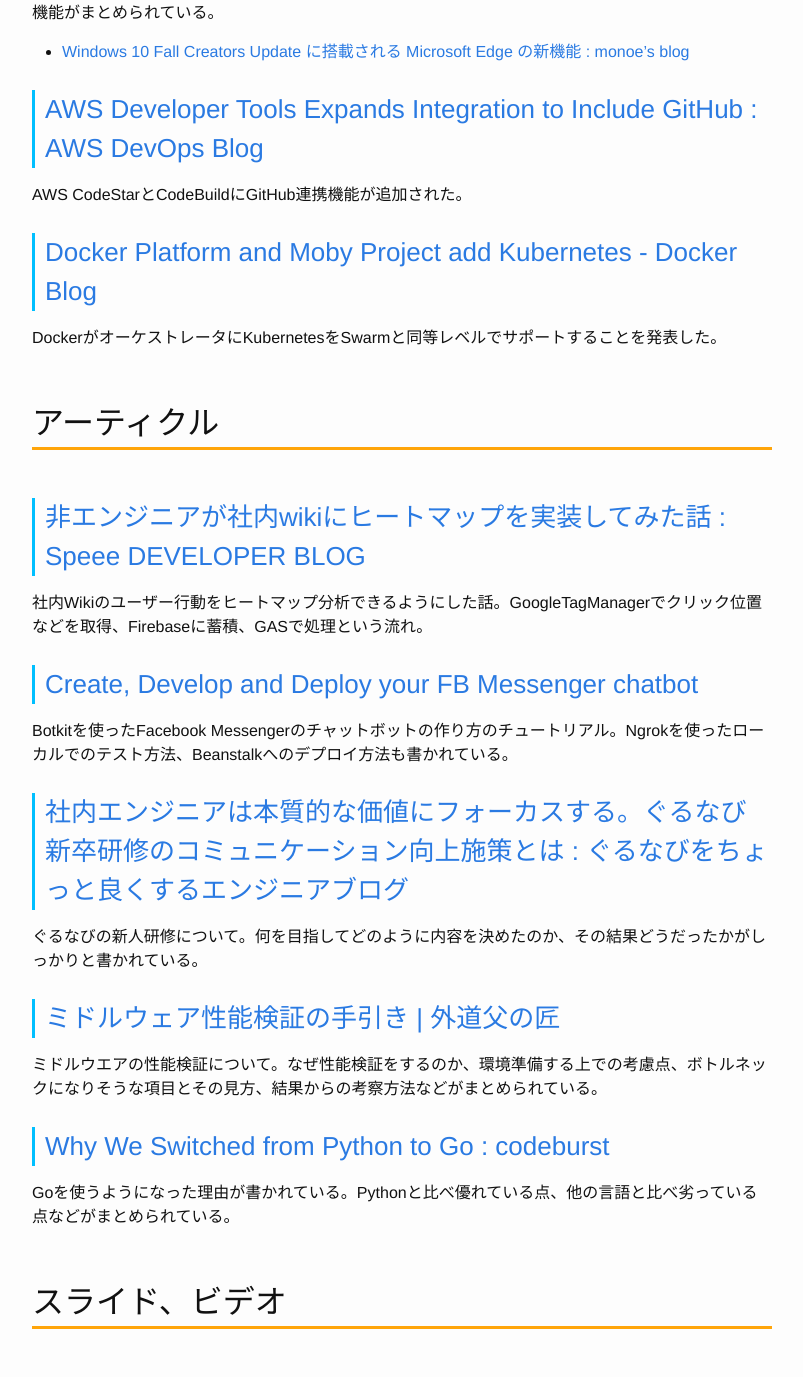
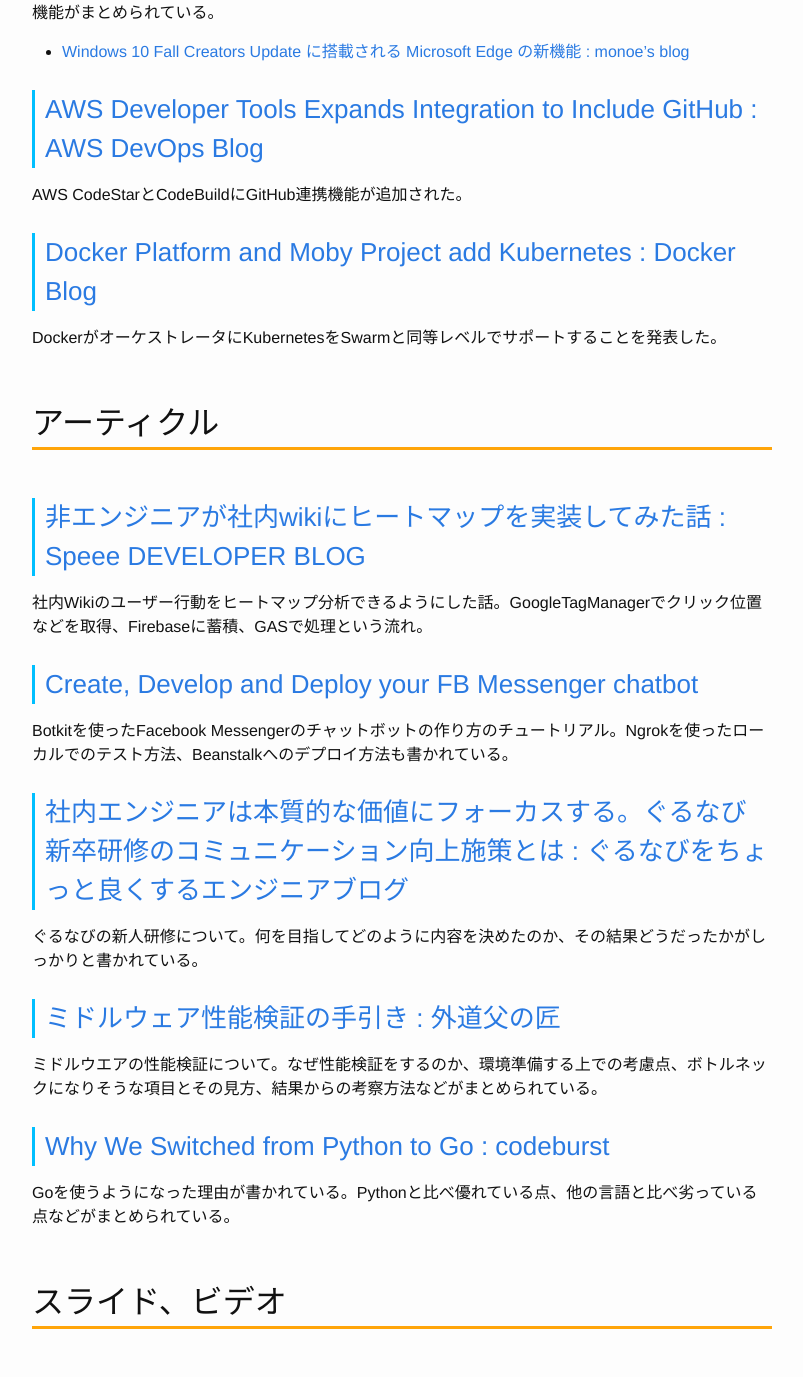
Before and after one commit to Gather-Tech/Gather-Tech.github.io, a Jekyll site: the page built from _posts/2017/2017-10-23-Gather69.md, in a window 1280 px wide and 1400 px high, scrolled down 1633 px. Shown: the part 23-1400 px from the top of the window, without its empty margins (238-1041 px from the left). Built offline with Jekyll 4.4.1, drawn with Linux system fonts in a browser that asks for light colours; some of the changed text lies outside the part shown.

Commit message:
fix typo

```diff
--- a/_posts/2017/2017-10-23-Gather69.md
+++ b/_posts/2017/2017-10-23-Gather69.md
@@ -43,7 +43,7 @@
 
 AWS CodeStarとCodeBuildにGitHub連携機能が追加された。
 
-### [Docker Platform and Moby Project add Kubernetes - Docker Blog](https://blog.docker.com/2017/10/kubernetes-docker-platform-and-moby-project/)
+### [Docker Platform and Moby Project add Kubernetes : Docker Blog](https://blog.docker.com/2017/10/kubernetes-docker-platform-and-moby-project/)
 
 DockerがオーケストレータにKubernetesをSwarmと同等レベルでサポートすることを発表した。
 
@@ -61,7 +61,7 @@
 
 ぐるなびの新人研修について。何を目指してどのように内容を決めたのか、その結果どうだったかがしっかりと書かれている。
 
-### [ミドルウェア性能検証の手引き | 外道父の匠](http://blog.father.gedow.net/2017/10/17/middleware-benchmark/#note04)
+### [ミドルウェア性能検証の手引き : 外道父の匠](http://blog.father.gedow.net/2017/10/17/middleware-benchmark/#note04)
 
 ミドルウエアの性能検証について。なぜ性能検証をするのか、環境準備する上での考慮点、ボトルネックになりそうな項目とその見方、結果からの考察方法などがまとめられている。
 
@@ -115,7 +115,7 @@
 
 ### [Listen Notes: Best podcast search engine & podcast database](https://www.listennotes.com/)
 
-Podcastに特化した検索サービス。Podcast名やエピソードの検索ができる。日本語でも検索可能
+Podcastに特化した検索サービス。Podcast名やエピソードの検索ができる。日本語でも検索可能。
 
 ### [Screen.rip](https://screen.rip/)
 
```
